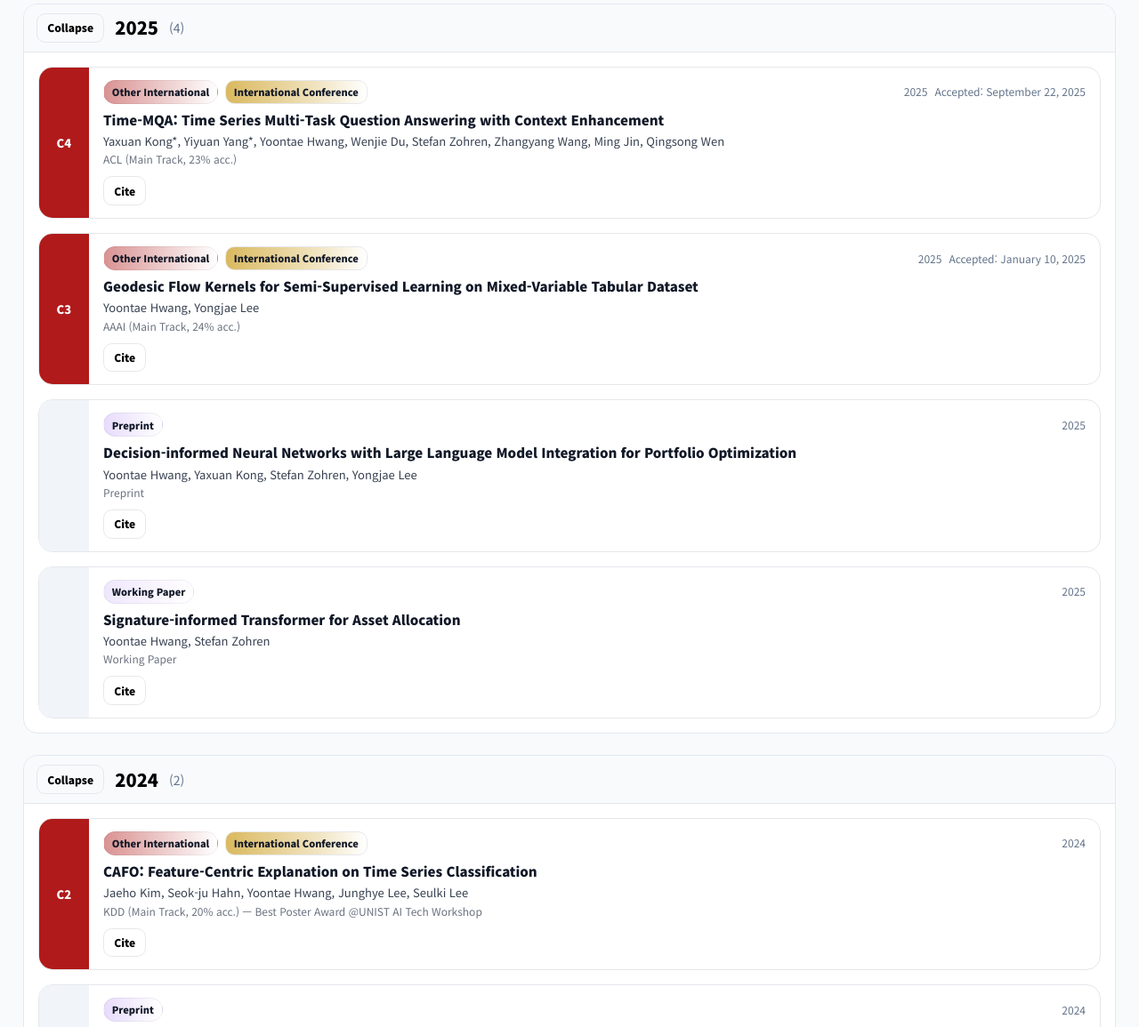
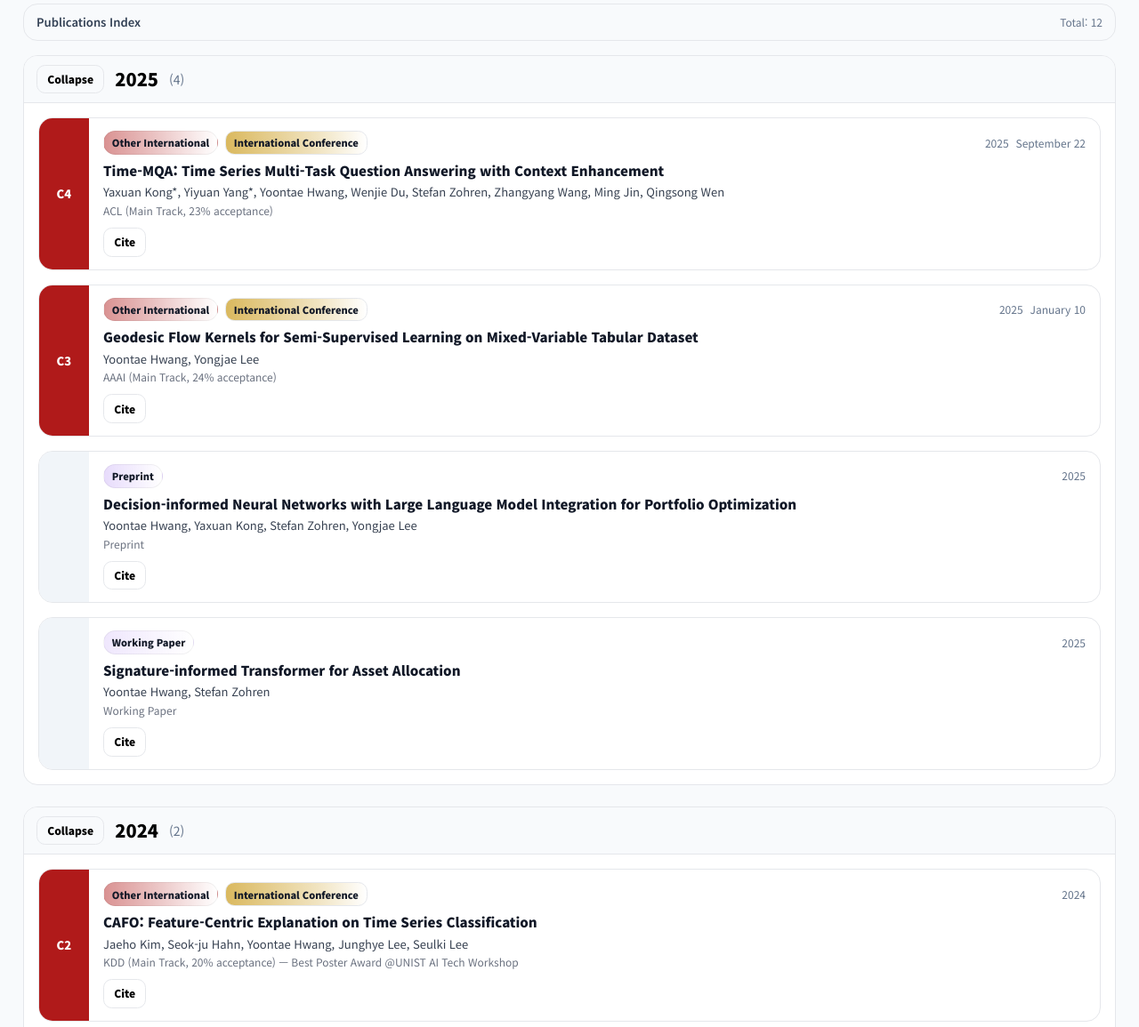
Before and after one commit to FinDS-Lab/site, a Jekyll site: the page built from publications.html, in a window 1280 px wide and 1400 px high, scrolled down 807 px. Shown: the part 245-1400 px from the top of the window at 89% size. Built offline with Jekyll 4.4.1, drawn with Linux system fonts in a browser that asks for light colours; nearby versions of some CDN libraries; some of the changed lines change nothing that is shown; some of the changed text lies outside the part shown.

Commit message:
Update publications.html

```diff
--- a/publications.html
+++ b/publications.html
@@ -1,6 +1,6 @@
 ---
 layout: default
-title: Publications | TSI Lab
+title: Publications | FINDS Lab
 permalink: /publications.html
 ---
 
@@ -32,9 +32,14 @@ permalink: /publications.html
 <!-- ===== Styles ===== -->
 <style>
   :root{
-    --accent-r: 172; --accent-g: 14; --accent-b: 14;           /* red base */
-    --gold-r: 214;  --gold-g: 177; --gold-b: 77;               /* gold base */
+    --accent-r: 172; --accent-g: 14; --accent-b: 14;           /* red base (172,14,14) */
+    --gold-r:   214; --gold-g: 177; --gold-b: 77;              /* gold base (214,177,77) */
   }
+
+  /* Top toolbar (filter-line look, but no filters) */
+  .topbar{display:flex;align-items:center;justify-content:space-between;padding:10px 14px;background:#f8fafc;border:1px solid #e5e7eb;border-radius:1rem}
+
+  /* Card layout */
   .paper-card{background:#fff;border:1px solid #e5e7eb;border-radius:1rem;overflow:hidden}
   .paper-row{display:grid;grid-template-columns:56px 1fr;gap:0}
   .paper-left{
@@ -50,29 +55,29 @@ permalink: /publications.html
   .paper-venue{margin-top:2px;color:#6b7280;font-size:12px}
   .paper-foot{margin-top:10px;display:flex;flex-wrap:wrap;gap:8px;align-items:center}
 
-  /* Indexing badges — International / Domestic 단계적 빨강 그라데이션 */
+  /* Indexing badges — International: 강한 빨강 → 흰색, Domestic: 더 옅은 빨강 단계 */
   .idx{display:inline-flex;align-items:center;gap:.35rem;padding:.26rem .55rem;border-radius:9999px;border:1px solid rgba(0,0,0,.05);font-weight:800;font-size:11px;color:#111827;white-space:nowrap}
-  /* International — 강함 순서: SC group > Scopus > Other International */
+  /* International */
   .idx-sc-group{   background:linear-gradient(90deg, rgba(var(--accent-r),var(--accent-g),var(--accent-b),.95), rgba(var(--accent-r),var(--accent-g),var(--accent-b),.45) 60%, rgba(255,255,255,0)); }
   .idx-scopus{     background:linear-gradient(90deg, rgba(var(--accent-r),var(--accent-g),var(--accent-b),.70), rgba(var(--accent-r),var(--accent-g),var(--accent-b),.25) 60%, rgba(255,255,255,0)); }
   .idx-intl-etc{   background:linear-gradient(90deg, rgba(var(--accent-r),var(--accent-g),var(--accent-b),.45), rgba(var(--accent-r),var(--accent-g),var(--accent-b),.18) 60%, rgba(255,255,255,0)); }
-  /* Domestic — 옅은 빨강 단계 */
+  /* Domestic */
   .idx-kci-exc{    background:linear-gradient(90deg, rgba(var(--accent-r),var(--accent-g),var(--accent-b),.30), rgba(var(--accent-r),var(--accent-g),var(--accent-b),.12) 60%, rgba(255,255,255,0)); }
   .idx-kci{        background:linear-gradient(90deg, rgba(var(--accent-r),var(--accent-g),var(--accent-b),.20), rgba(var(--accent-r),var(--accent-g),var(--accent-b),.08) 60%, rgba(255,255,255,0)); }
   .idx-domestic-etc{background:linear-gradient(90deg, rgba(var(--accent-r),var(--accent-g),var(--accent-b),.14), rgba(var(--accent-r),var(--accent-g),var(--accent-b),.06) 60%, rgba(255,255,255,0)); }
-  /* Preprint / Working — 중립 */
+  /* Preprint / Working */
   .idx-preprint{   background:linear-gradient(90deg, rgba(124,58,237,.18), rgba(226,232,240,0)); color:#111827; }
   .idx-working{    background:linear-gradient(90deg, rgba(124,58,237,.12), rgba(226,232,240,0)); color:#111827; }
 
-  /* Conference Type — 금색 칩: International(진한 금), Domestic(옅은 금), Other(흰색) */
+  /* Conference Type — 금색 칩: International(진한 금), Domestic(옅은 금) */
   .type-chip{display:inline-flex;align-items:center;gap:.35rem;padding:.26rem .55rem;border-radius:.65rem;border:1px solid #e5e7eb;font-weight:900;font-size:11px}
   .type-intl{ background:linear-gradient(90deg, rgba(var(--gold-r),var(--gold-g),var(--gold-b),.9), rgba(var(--gold-r),var(--gold-g),var(--gold-b),.35) 65%, rgba(255,255,255,0)); color:#111827; }
   .type-dom{  background:linear-gradient(90deg, rgba(var(--gold-r),var(--gold-g),var(--gold-b),.5), rgba(var(--gold-r),var(--gold-g),var(--gold-b),.18) 65%, rgba(255,255,255,0)); color:#111827; }
-  .type-none{ background:#fff; color:#374151; }
 
   .btn{display:inline-flex;align-items:center;gap:.4rem;padding:.4rem .7rem;border-radius:.6rem;border:1px solid #e5e7eb;font-weight:800;font-size:12px}
   .btn:hover{background:#f8fafc}
 
+  .year-block{background:#fff;border:1px solid #e5e7eb;border-radius:1rem;overflow:hidden}
   .year-head{display:flex;align-items:center;justify-content:space-between;padding:10px 14px;background:#f8fafc;border-bottom:1px solid #e5e7eb}
   .year-toggle{cursor:pointer}
 
@@ -85,8 +90,18 @@ permalink: /publications.html
   .copy-mini:hover{background:#f8fafc}
 </style>
 
-<!-- ===== Publications (no keyword/type filter; year collapse; cite modal) ===== -->
-<section class="max-w-7xl mx-auto px-4 mt-6 space-y-6" id="pubWrap"></section>
+<!-- ===== Toolbar (no filters; breadcrumb 이미 위에 표시) ===== -->
+<section class="max-w-7xl mx-auto px-4 mt-6">
+  <div class="topbar">
+    <div class="text-[13px] text-slate-700 font-semibold">
+      Publications Index
+    </div>
+    <div id="pubCount" class="text-[12px] text-slate-500"></div>
+  </div>
+</section>
+
+<!-- ===== Publications ===== -->
+<section class="max-w-7xl mx-auto px-4 mt-4 space-y-6" id="pubWrap"></section>
 
 <!-- ===== Cite Modal ===== -->
 <div id="citeModal" class="modal-backdrop" role="dialog" aria-modal="true" aria-labelledby="citeTitle">
@@ -102,69 +117,64 @@ permalink: /publications.html
 </div>
 
 <script>
-  /* ===================== 1) DATA  ===================== */
-  // indexing_group: one of
-  //  - "SCIE/SSCI/A&HCI" / "Scopus" / "Other International"
-  //  - "KCI Excellent Accredited" / "KCI Accredited" / "Other Domestic"
-  //  - "Preprint" / "Working Paper"
-  // type_conf_intl: for conferences — "International" | "Domestic" | null
-  // code_label: e.g., "C4", "J3" … if absent => left tab empty
+  /* ===================== 1) DATA ===================== */
+  // indexing_group:
+  //   International → "SCIE" | "SSCI" | "A&HCI" | "Scopus" | "Other International"
+  //   Domestic      → "KCI Excellent Accredited" | "KCI Accredited" | "Other Domestic"
+  //   Preprint / Working → "Preprint" | "Working Paper"
+  // type_conf_intl: only for conferences → "International" | "Domestic" | null
+  // code_label: e.g., "C4", "J3" ... (없으면 왼쪽 레이블 빈칸)
 
   const PUBS = [
-    // ===== Conference (International) =====
+    /* ===== Conferences ===== */
     {
       code_label: "C4",
       title: "Time-MQA: Time Series Multi-Task Question Answering with Context Enhancement",
       authors: ["Yaxuan Kong*","Yiyuan Yang*","Yoontae Hwang","Wenjie Du","Stefan Zohren","Zhangyang Wang","Ming Jin","Qingsong Wen"],
       year: 2025,
-      venue: "ACL (Main Track, 23% acc.)",
+      venue: "ACL (Main Track, 23% acceptance)",
       indexing_group: "Other International",
       is_conference: true,
       type_conf_intl: "International",
-      accepted_date: "September 22, 2025",
-      // minimal extra fields useful for citation
-      journal: null, volume: null, issue: null, pages: null, publisher: null, doi: null
+      accepted_date: "September 22", /* ← 'Accepted:' 문구 없이 날짜만 */
+      journal: null, volume: null, issue: null, pages: null
     },
     {
       code_label: "C3",
       title: "Geodesic Flow Kernels for Semi-Supervised Learning on Mixed-Variable Tabular Dataset",
       authors: ["Yoontae Hwang","Yongjae Lee"],
       year: 2025,
-      venue: "AAAI (Main Track, 24% acc.)",
+      venue: "AAAI (Main Track, 24% acceptance)",
       indexing_group: "Other International",
       is_conference: true,
       type_conf_intl: "International",
-      accepted_date: "January 10, 2025",
-      journal: null, volume: null, issue: null, pages: null, publisher: null, doi: null
+      accepted_date: "January 10",
+      journal: null, volume: null, issue: null, pages: null
     },
-
-    // ===== Conference (Top intl) =====
     {
       code_label: "C2",
       title: "CAFO: Feature-Centric Explanation on Time Series Classification",
       authors: ["Jaeho Kim","Seok-ju Hahn","Yoontae Hwang","Junghye Lee","Seulki Lee"],
       year: 2024,
-      venue: "KDD (Main Track, 20% acc.) — Best Poster Award @UNIST AI Tech Workshop",
+      venue: "KDD (Main Track, 20% acceptance) — Best Poster Award @UNIST AI Tech Workshop",
       indexing_group: "Other International",
       is_conference: true,
       type_conf_intl: "International",
-      accepted_date: "June 3, 2024",
-      journal: null, volume: null, issue: null, pages: null, publisher: null, doi: null
+      journal: null, volume: null, issue: null, pages: null
     },
     {
       code_label: "C1",
       title: "SimStock : Representation Model for Stock Similarities",
       authors: ["Yoontae Hwang","Junhyeong Lee","Daham Kim","Seunghwan Noh","Joohwan Hong","Yongjae Lee"],
       year: 2023,
-      venue: "ICAIF (Oral, 21% acc.)",
+      venue: "ICAIF (Oral, 21% acceptance)",
       indexing_group: "Other International",
       is_conference: true,
       type_conf_intl: "International",
-      accepted_date: "October 15, 2023",
-      journal: null, volume: null, issue: null, pages: null, publisher: null, doi: null
+      journal: null, volume: null, issue: null, pages: null
     },
 
-    // ===== Journals (International indexes) =====
+    /* ===== Journals ===== */
     {
       code_label: "J5",
       title: "Heterogeneous Trading Behaviors of Individual Investors",
@@ -173,7 +183,7 @@ permalink: /publications.html
       venue: "Finance Research Letters (FRL)",
       indexing_group: "SSCI",
       is_conference: false,
-      journal: "Finance Research Letters", volume: null, issue: null, pages: null, publisher: null, doi: null
+      journal: "Finance Research Letters", volume: null, issue: null, pages: null
     },
     {
       code_label: "J4",
@@ -183,7 +193,7 @@ permalink: /publications.html
       venue: "Annals of Operations Research (ANOR)",
       indexing_group: "SCIE",
       is_conference: false,
-      journal: "Annals of Operations Research", volume: null, issue: null, pages: null, publisher: "Springer", doi: null
+      journal: "Annals of Operations Research", volume: null, issue: null, pages: null
     },
     {
       code_label: "J3",
@@ -193,7 +203,7 @@ permalink: /publications.html
       venue: "Quantitative Finance (QF)",
       indexing_group: "SSCI",
       is_conference: false,
-      journal: "Quantitative Finance", volume: null, issue: null, pages: null, publisher: "Taylor & Francis", doi: null
+      journal: "Quantitative Finance", volume: null, issue: null, pages: null
     },
     {
       code_label: "J2",
@@ -203,7 +213,7 @@ permalink: /publications.html
       venue: "Finance Research Letters (FRL)",
       indexing_group: "SSCI",
       is_conference: false,
-      journal: "Finance Research Letters", volume: null, issue: null, pages: null, publisher: null, doi: null
+      journal: "Finance Research Letters", volume: null, issue: null, pages: null
     },
     {
       code_label: "J1",
@@ -213,10 +223,10 @@ permalink: /publications.html
       venue: "Journal of Money & Finance (KMFA)",
       indexing_group: "KCI Accredited",
       is_conference: false,
-      journal: "Journal of Money & Finance", volume: 23, issue: 4, pages: null, publisher: null, doi: null
+      journal: "Journal of Money & Finance", volume: 23, issue: 4, pages: null
     },
 
-    // ===== Preprint / Working Paper =====
+    /* ===== Preprint / Working ===== */
     {
       code_label: "",
       title: "Decision-informed Neural Networks with Large Language Model Integration for Portfolio Optimization",
@@ -224,8 +234,7 @@ permalink: /publications.html
       year: 2025,
       venue: "Preprint",
       indexing_group: "Preprint",
-      is_conference: false,
-      journal: null, volume: null, issue: null, pages: null, publisher: null, doi: null
+      is_conference: false
     },
     {
       code_label: "",
@@ -234,8 +243,7 @@ permalink: /publications.html
       year: 2024,
       venue: "Preprint",
       indexing_group: "Preprint",
-      is_conference: false,
-      journal: null, volume: null, issue: null, pages: null, publisher: null, doi: null
+      is_conference: false
     },
     {
       code_label: "",
@@ -244,15 +252,14 @@ permalink: /publications.html
       year: 2025,
       venue: "Working Paper",
       indexing_group: "Working Paper",
-      is_conference: false,
-      journal: null, volume: null, issue: null, pages: null, publisher: null, doi: null
+      is_conference: false
     },
   ];
 
   /* ===================== 2) Helpers ===================== */
   const years = Array.from(new Set(PUBS.map(p=>p.year))).sort((a,b)=>b-a);
 
-  // 인덱싱 뱃지 클래스
+  // 인덱싱 배지 클래스
   function indexingClass(group){
     if (["SCIE","SSCI","A&HCI"].includes(group)) return "idx idx-sc-group";
     if (group === "Scopus") return "idx idx-scopus";
@@ -269,21 +276,19 @@ permalink: /publications.html
     if (!p.is_conference) return "";
     const cls = p.type_conf_intl === "International" ? "type-chip type-intl"
               : p.type_conf_intl === "Domestic"      ? "type-chip type-dom"
-              : "type-chip type-none";
+              : "type-chip";
     const label = p.type_conf_intl || "—";
     return `<span class="${cls}">${label} Conference</span>`;
   }
 
-  // 간단한 이름 포맷 유틸 (Citation용)
+  // 이름 포맷 (Cite)
   function toAuthorNameMLA(full){
-    // "First M. Last" → "Last, First M."
     const parts = full.replace(/\*/g,'').trim().split(/\s+/);
     if (parts.length === 1) return parts[0];
     const last = parts.pop();
     return `${last}, ${parts.join(' ')}`;
   }
   function toInitials(name){
-    // "First Middle Last" -> "Last, F. M."
     const parts = name.replace(/\*/g,'').trim().split(/\s+/);
     if (parts.length === 1) return parts[0];
     const last = parts.pop();
@@ -291,22 +296,16 @@ permalink: /publications.html
     return `${last}, ${initials}`;
   }
   function toAPAAuthors(auths){
-    // APA: "Last, F. M., & Last, F. M."
     if (auths.length === 1) return toInitials(auths[0]);
     if (auths.length === 2) return `${toInitials(auths[0])}, & ${toInitials(auths[1])}`;
-    return auths.map((a,i)=>{
-      if (i === auths.length - 1) return `& ${toInitials(a)}`;
-      return toInitials(a);
-    }).join(", ");
+    return auths.map((a,i)=> i===auths.length-1 ? `& ${toInitials(a)}` : toInitials(a)).join(", ");
   }
   function toMLAAuthors(auths){
-    // MLA: "Last, First M., et al." (3명 이상이면 et al. 간단화)
     if (auths.length === 1) return toAuthorNameMLA(auths[0]);
     if (auths.length === 2) return `${toAuthorNameMLA(auths[0])}, and ${auths[1].replace(/\*/g,'')}`;
     return `${toAuthorNameMLA(auths[0])}, et al.`;
   }
   function toChicagoAuthors(auths){
-    // Chicago: "Last, First Middle, First Middle Last, and Last, First Middle."
     if (auths.length === 1) return toAuthorNameMLA(auths[0]).replace(',', '') + ".";
     if (auths.length === 2) return `${toAuthorNameMLA(auths[0])}, and ${auths[1].replace(/\*/g,'')}.`;
     const first = toAuthorNameMLA(auths[0]);
@@ -315,13 +314,11 @@ permalink: /publications.html
     return `${first}, ${rest}, and ${last}.`;
   }
   function toHarvardAuthors(auths, year){
-    // Harvard: "Last, F. and Last, F., Year."
     if (auths.length === 1) return `${toInitials(auths[0])} (${year})`;
     if (auths.length === 2) return `${toInitials(auths[0])} and ${toInitials(auths[1])} (${year})`;
     return `${toInitials(auths[0])} et al. (${year})`;
   }
   function toVancouverAuthors(auths){
-    // Vancouver: "Last F, Last F, ..."
     return auths.map(a=>{
       const parts = a.replace(/\*/g,'').trim().split(/\s+/);
       const last = parts.pop();
@@ -329,9 +326,7 @@ permalink: /publications.html
       return `${last} ${initials}`;
     }).join(', ');
   }
-
   function formatCitations(p){
-    // 기본 메타
     const authors = p.authors;
     const year = p.year;
     const title = p.title;
@@ -341,10 +336,9 @@ permalink: /publications.html
     const pages = p.pages ? `${p.pages}` : "";
     const volIss = (vol || iss) ? ` ${vol}${iss}` : "";
     const pagesStr = pages ? `, ${pages}` : "";
-    // 단순 포맷 (예시처럼)
-    const MLA = `${toMLAAuthors(authors)} "${title}." ${venue} ${volIss}${pagesStr} (${year}).`;
+    const MLA = `${toMLAAuthors(authors)} "${title}." ${venue}${volIss}${pagesStr} (${year}).`;
     const APA = `${toAPAAuthors(authors)} (${year}). ${title}. ${venue}${volIss}${pagesStr}.`;
-    const Chicago = `${toChicagoAuthors(authors)} ${year}. "${title}." ${venue}${volIss}${pagesStr}.`;
+    const Chicago = `${toChicagoAuthors(auths)} ${year}. "${title}." ${venue}${volIss}${pagesStr}.`.replace('auths', 'authors'); /* safe replacement */
     const Harvard = `${toHarvardAuthors(authors, year)} ${title}. ${venue}${volIss}${pagesStr}.`;
     const Vancouver = `${toVancouverAuthors(authors)}. ${title}. ${venue}${volIss}${pagesStr}. ${year}.`;
     return {MLA, APA, Chicago, Harvard, Vancouver};
@@ -354,16 +348,15 @@ permalink: /publications.html
     const cls = indexingClass(p.indexing_group);
     return `<span class="${cls}">${p.indexing_group}</span>`;
   }
-
-  // 왼쪽 레이블 스트립 (코드)
   function leftTab(code){
     if (!code) return `<div class="paper-left empty"><span>&nbsp;</span></div>`;
     return `<div class="paper-left"><span>${code}</span></div>`;
   }
 
   function card(p){
+    // 2025년에 accepted_date 있으면 오른쪽에 날짜만 표시 (예: "September 22")
     const dateNote = (p.year === 2025 && p.accepted_date)
-      ? `<span class="text-[12px] text-slate-500 ml-2">Accepted: ${p.accepted_date}</span>`
+      ? `<span class="text-[12px] text-slate-500 ml-2">${p.accepted_date}</span>`
       : "";
 
     const confType = typeChip(p);
@@ -394,33 +387,35 @@ permalink: /publications.html
     `;
   }
 
+  /* 정렬: Journal → Conference → Preprint/Working, 같은 그룹 내 인덱싱 가중치 */
+  function weight(g){
+    return ({
+      "SCIE":0,"SSCI":0,"A&HCI":0,"Scopus":1,"Other International":2,
+      "KCI Excellent Accredited":3,"KCI Accredited":4,"Other Domestic":5,
+      "Preprint":6,"Working Paper":7
+    })[g] ?? 9;
+  }
+  function typeRank(p){ return p.is_conference ? 1 : (["Preprint","Working Paper"].includes(p.indexing_group) ? 2 : 0); }
+
   function render(){
     const wrap = document.getElementById('pubWrap');
-    const yearsSorted = years; // already desc
+    const countEl = document.getElementById('pubCount');
+
     const grouped = {};
     PUBS.forEach(p => (grouped[p.year] ??= []).push(p));
-
-    // 정렬: Journal → Conference → Preprint/Working (원하는대로 조절)
-    const typeRank = p => p.is_conference ? 1 : (["Preprint","Working Paper"].includes(p.indexing_group) ? 2 : 0);
     Object.keys(grouped).forEach(y=>{
       grouped[y].sort((a,b)=>{
         const r = typeRank(a) - typeRank(b);
         if (r!==0) return r;
-        // 세부: SC 그룹 우선
-        const w = g => ({
-          "SCIE":0,"SSCI":0,"A&HCI":0,"Scopus":1,"Other International":2,
-          "KCI Excellent Accredited":3,"KCI Accredited":4,"Other Domestic":5,
-          "Preprint":6,"Working Paper":7
-        })[g] ?? 9;
-        return w(a.indexing_group) - w(b.indexing_group);
+        return weight(a.indexing_group) - weight(b.indexing_group);
       });
     });
 
-    wrap.innerHTML = yearsSorted.map(y=>{
+    wrap.innerHTML = years.map(y=>{
       const items = grouped[y]||[];
       if (!items.length) return '';
       return `
-        <div class="bg-white border border-slate-200 rounded-2xl overflow-hidden">
+        <div class="year-block">
           <div class="year-head">
             <div class="flex items-center gap-3">
               <button class="btn year-toggle" data-year="${y}">Collapse</button>
@@ -435,7 +430,10 @@ permalink: /publications.html
       `;
     }).join('');
 
-    // 이벤트 바인딩: Collapse
+    // 총 개수
+    countEl.textContent = `Total: ${PUBS.length}`;
+
+    // Collapse toggle
     document.querySelectorAll('.year-toggle').forEach(btn=>{
       btn.addEventListener('click', ()=>{
         const y = btn.getAttribute('data-year');
@@ -447,7 +445,7 @@ permalink: /publications.html
       });
     });
 
-    // Cite 모달
+    // Cite modal
     document.querySelectorAll('[data-cite]').forEach(btn=>{
       btn.addEventListener('click', ()=>{
         const p = JSON.parse(btn.getAttribute('data-cite'));
@@ -464,20 +462,19 @@ permalink: /publications.html
   modal.addEventListener('click', (e)=>{ if(e.target===modal) modal.style.display='none'; });
 
   function openCite(p){
-    const {MLA, APA, Chicago, Harvard, Vancouver} = formatCitations(p);
+    const c = formatCitations(p);
     modalBody.innerHTML = `
       <div class="grid gap-3">
-        ${citeBlock("MLA", MLA)}
-        ${citeBlock("APA", APA)}
-        ${citeBlock("Chicago", Chicago)}
-        ${citeBlock("Harvard", Harvard)}
-        ${citeBlock("Vancouver", Vancouver)}
+        ${citeBlock("MLA", c.MLA)}
+        ${citeBlock("APA", c.APA)}
+        ${citeBlock("Chicago", c.Chicago)}
+        ${citeBlock("Harvard", c.Harvard)}
+        ${citeBlock("Vancouver", c.Vancouver)}
       </div>
       <div class="mt-1 text-[11px] text-slate-500">
-        * 자동 생성 문구로, 최종 원문 메타데이터(권/호/쪽/DOI 등)를 확인하세요.
+        * 자동 생성 문구로, 최종 메타데이터(권/호/쪽/DOI 등)를 확인하세요.
       </div>
     `;
-    // Copy 버튼 바인딩
     modalBody.querySelectorAll('[data-copy]').forEach(btn=>{
       btn.addEventListener('click', ()=>{
         const id = btn.getAttribute('data-copy');
@@ -485,13 +482,12 @@ permalink: /publications.html
         navigator.clipboard.writeText(txt).then(()=>{
           const old = btn.textContent;
           btn.textContent = 'Copied!';
-          setTimeout(()=> btn.textContent = 'Copy', 1000);
+          setTimeout(()=> btn.textContent = 'Copy', 900);
         });
       });
     });
     modal.style.display = 'flex';
   }
-
   function citeBlock(label, text){
     const id = 'cite-' + Math.random().toString(36).slice(2,9);
     return `
@@ -504,7 +500,6 @@ permalink: /publications.html
       </div>
     `;
   }
-
   function escapeHTML(str){
     return str.replace(/[&<>"']/g, s => ({'&':'&amp;','<':'&lt;','>':'&gt;','"':'&quot;',"'":'&#39;'}[s]));
   }
```
